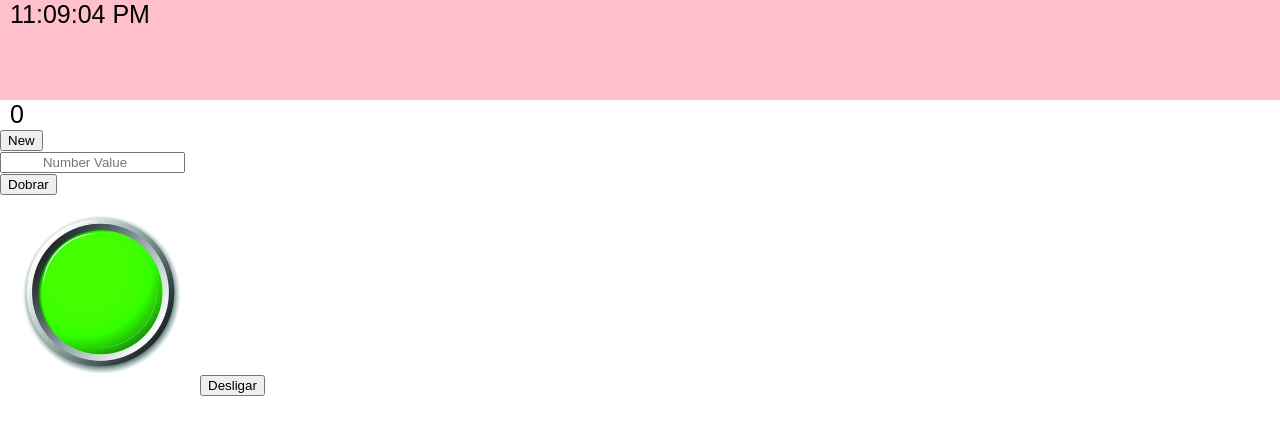
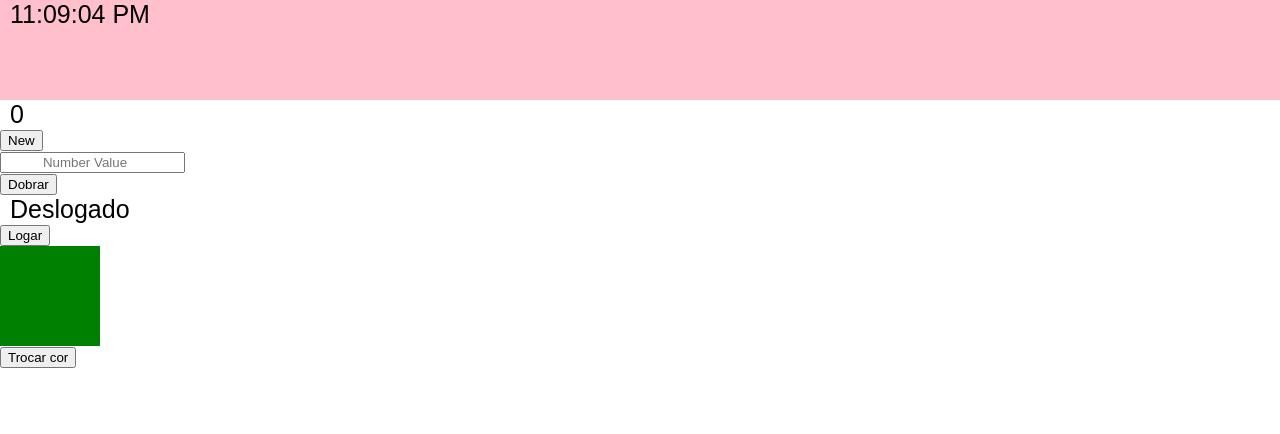
Before and after one commit to VitorVitima/ReactPratica, a React (Create React App) app: page / in a window 1280 px wide. Shown: the top 434 px of the page. Built offline with nearby package versions, Linux system fonts and the light colour scheme.

Commit message:
renderização condicional

```diff
--- a/src/componentes/body/body.js
+++ b/src/componentes/body/body.js
@@ -2,14 +2,15 @@ import React from 'react';
 import './css/style.css';
 import Bae from './element/buttonAddElement.js';
 import Btv from './element/buttonTakeValue/ButtonTakeValue.js';
-import SwitchImg from './switchImg/SwitchImgConf'
+import Render from './renderizacaoC/logarLogado/LogarLogado.jsx';
+import Scolors from './renderizacaoC/switchColors/SwitchColors.jsx'
 function Sla(props) {
     return(
         <>
             <Bae></Bae>
             <Btv></Btv>
-            <br/>
-            <SwitchImg></SwitchImg>
+            <Render></Render>
+            <Scolors></Scolors>
         </>
     )
 }
--- /dev/null
+++ b/src/componentes/body/renderizacaoC/logarLogado/LogarLogado.jsx
@@ -0,0 +1,18 @@
+import { useState } from "react";
+const Render = () => {
+    const [log, setLog] = useState(false);
+    const vf = va => va?'Logado':'Deslogado';
+    const switchValue = va => va?setLog(false):setLog(true);
+    const switchButtonValue = va => va?'Deslogar':'Logar';
+
+    return(
+        <>
+            <p>
+                {vf(log)}
+            </p>
+            <button onClick={()=>{switchValue(log)}}>{switchButtonValue(log)}</button>
+        </>
+    )
+}
+
+export default Render;
--- /dev/null
+++ b/src/componentes/body/renderizacaoC/switchColors/SwitchColors.jsx
@@ -0,0 +1,40 @@
+import React, { useState } from "react";
+import './style.css';
+function SwitchColors() {
+    const [c, setC] = useState(0);
+    const colors ={
+        green: 'green',
+        red: 'red',
+        black: 'black'
+    }
+    const mudarCor = () => {
+        if(c==0){
+            return colors.green;
+        } else if(c==1){
+            return colors.black;
+        } else {
+            return colors.red;
+        }
+    }
+    const mudarC = () => {
+        if(c == 0){
+            setC(1);
+        } else if(c==1){
+            setC(2);
+        } else {
+            setC(0);
+        }
+    }
+    return(
+        <>
+            <div style={{backgroundColor: mudarCor()}}>
+
+            </div>
+            <button
+                onClick={()=>{mudarC()}}
+            >Trocar cor</button>
+        </>
+    )
+}
+
+export default SwitchColors;
--- /dev/null
+++ b/src/componentes/body/renderizacaoC/switchColors/style.css
@@ -0,0 +1,5 @@
+div{
+    width: 100px;
+    height: 100px;
+
+}
--- a/src/componentes/header/css/style.css
+++ b/src/componentes/header/css/style.css
@@ -1,5 +1,6 @@
 header{
     background-color: pink;
+    width: 100vw;
     height: 100px;
 }
 h1{
```
